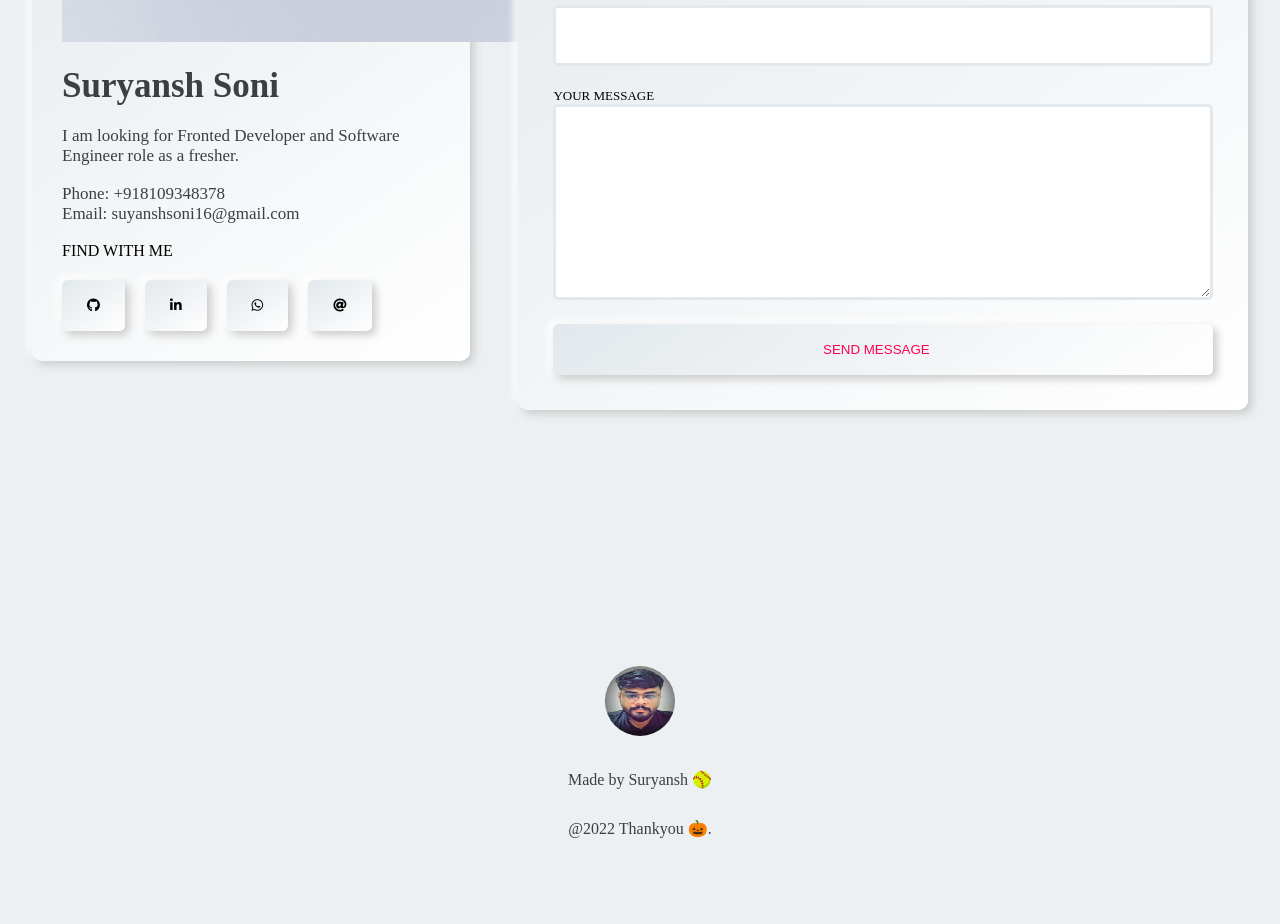
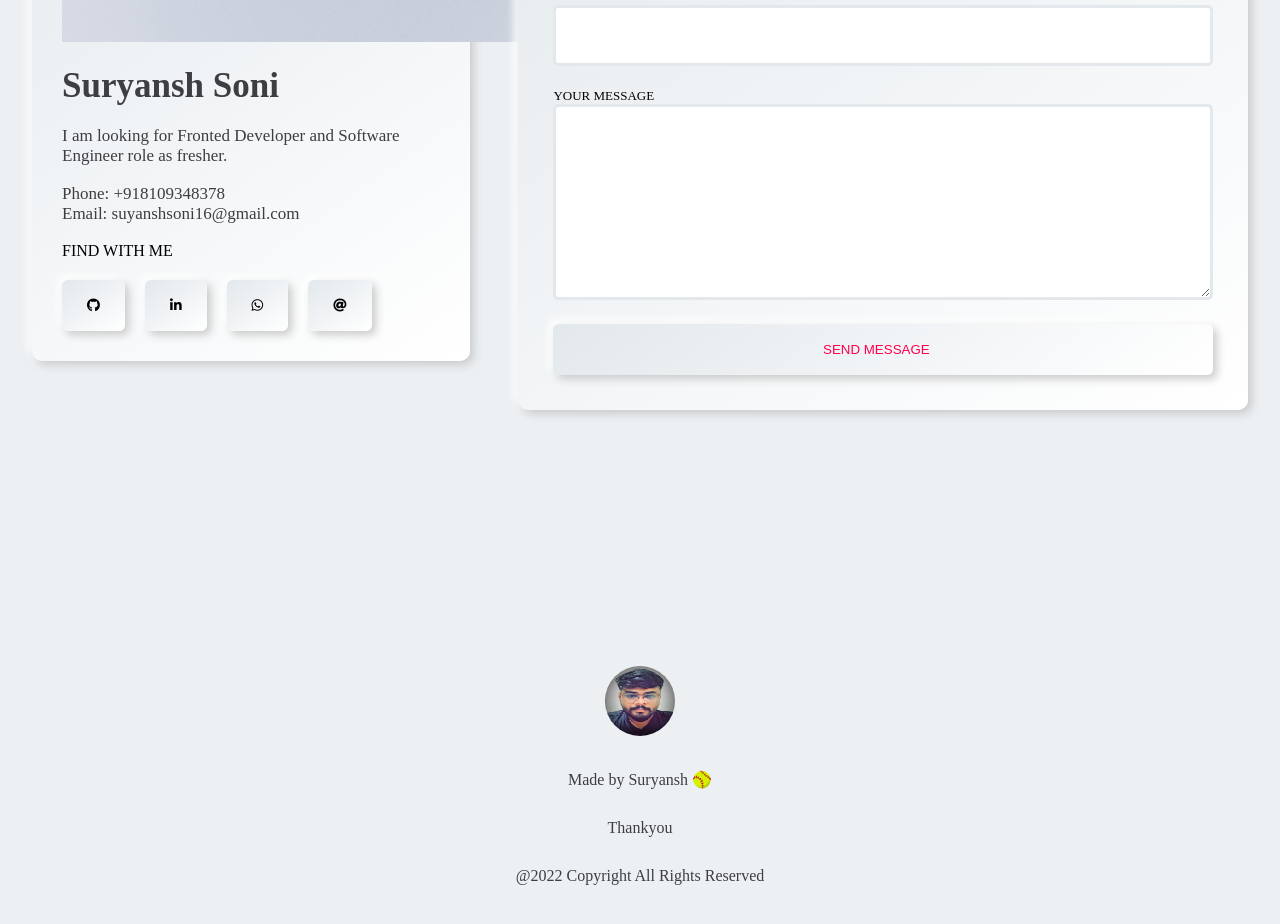
Before and after one commit to suryanshsoni16/MyPortfolio, a React (Create React App) app: page / in a window 1280 px wide. Shown: the part 3480-4404 px from the top of the page. Built offline with nearby package versions, Linux system fonts and the light colour scheme.

Commit message:
copyright updated

```diff
--- a/src/component/Contact/Contact.css
+++ b/src/component/Contact/Contact.css
@@ -40,6 +40,7 @@
 .Contact .right button i {
   margin-left: 10px;
 }
+
 @media (max-width: 768px) {
   .Contact .d_flex {
     flex-direction: column;
--- a/src/component/Contact/Contact.js
+++ b/src/component/Contact/Contact.js
@@ -56,7 +56,7 @@ const Contact = () => {
                 <div className='details'>
                   <h1>Suryansh Soni</h1>
                   {/* <p>Fronted Developer</p> */}
-                  <p>I am looking for Fronted Developer and Software Engineer role as a fresher.</p> <br />
+                  <p>I am looking for Fronted Developer and Software Engineer role as fresher.</p> <br />
                   <p>Phone: +918109348378</p>
                   <p>Email: suyanshsoni16@gmail.com</p> <br />
                   <span>FIND WITH ME</span>
--- a/src/component/Footer.js
+++ b/src/component/Footer.js
@@ -7,10 +7,16 @@ const Footer = () => {
       <footer>
         <div className='conatiner text-center top'>
           <div className='img'>
-            <img src={logo} alt='' style={{marginTop:"0px" ,height:"70px" ,width:"70px" , borderRadius:"50px"}}/>
+            <img src={logo} alt='' style={
+              {marginTop:"0px",
+              height:"70px" ,
+              width:"70px" ,
+              borderRadius:"50px"
+               }}/>
           </div>
           <p>Made by Suryansh 🥎</p>
-          <p>@2022 Thankyou 🎃.</p>
+          <p>Thankyou</p>
+          <p>@2022 Copyright All Rights Reserved </p>
 
         </div>
       </footer>
```
